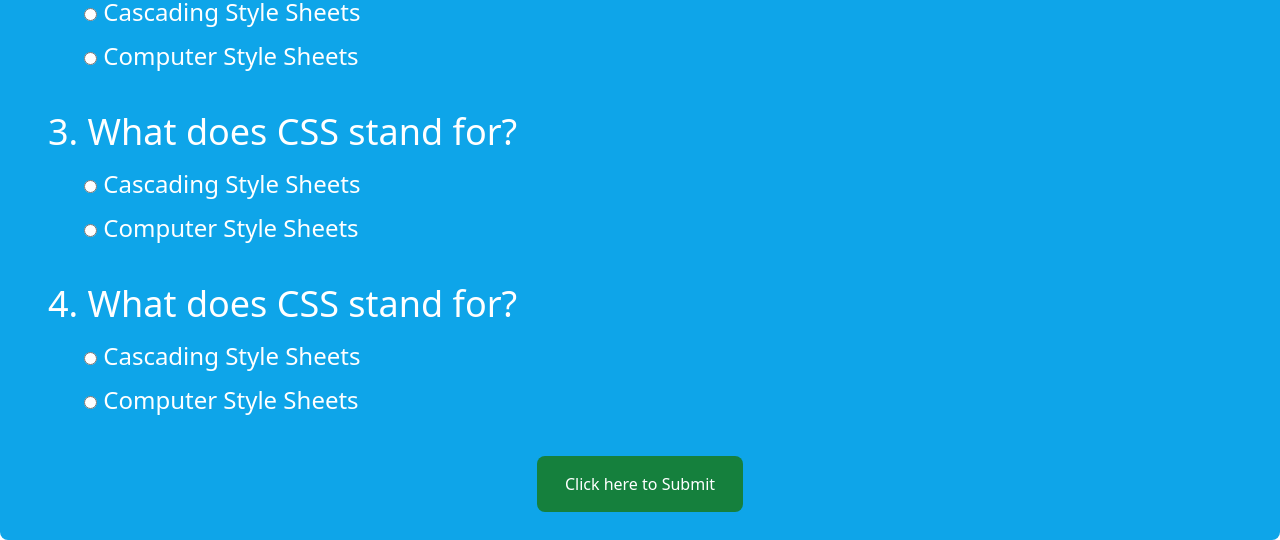
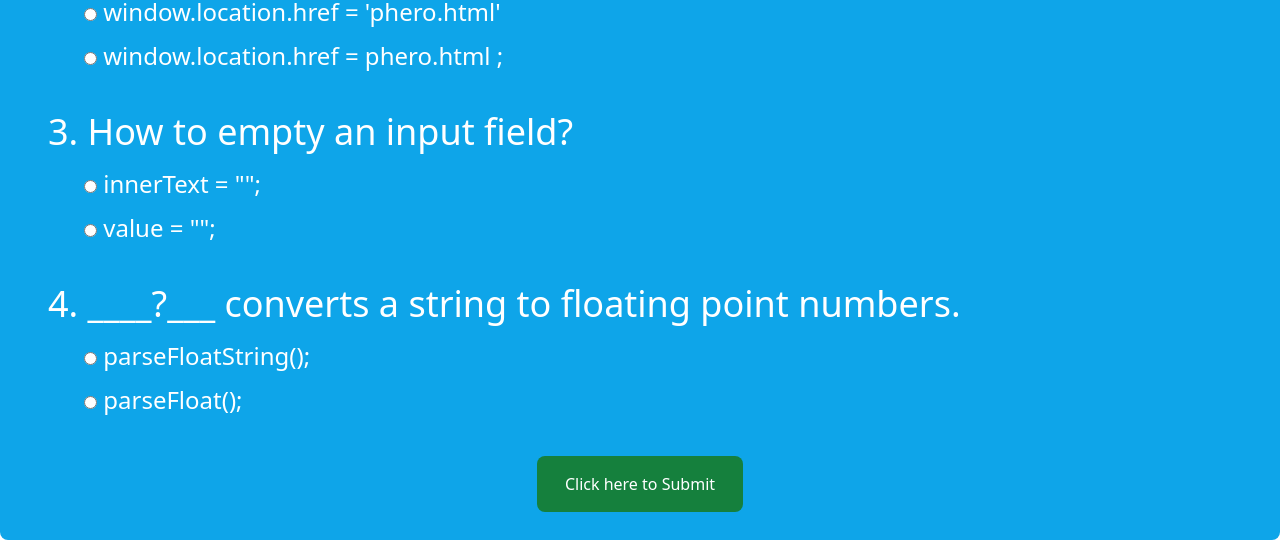
Before and after one commit to KhanZiaul/JS-Interactive-Quiz, a plain HTML site: page index.html in a window 1280 px wide. Shown: the part 612-1152 px from the top of the page. Drawn offline with nearby package versions, Linux system fonts and the light colour scheme.

Commit message:
updated questions

```diff
--- a/app.js
+++ b/app.js
@@ -1,5 +1,5 @@
 
-const correctAnswer = ['B', 'B' ,'B' ,'B'];
+const correctAnswer = ['A', 'A' ,'B' ,'B'];
 
 const quizs = document.getElementById('quiz');
 
@@ -67,6 +67,6 @@ quizs.addEventListener('submit', e => {
             i++;
         }
 
-    },100);
+    },15);
 
 });
--- a/index.html
+++ b/index.html
@@ -47,49 +47,49 @@
                 </div>
 
                 <div class="p-5">
-                        <p class="text-4xl mb-2">2. What does CSS stand for? </p>
+                        <p class="text-4xl mb-2">2. Which code will redirect you to the pHero.html page ? </p>
                         <div class="px-9 mt-4 text-2xl">
                             <input type="radio" name="q2" value="A"/>
                             <label>
-                                Cascading Style Sheets
+                                window.location.href = 'phero.html'
                             </label>
                         </div>
                         <div class="px-9 mt-3 text-2xl">
                             <input type="radio" name="q2" value="B"/>
                            <label>
-                            Computer Style Sheets
+                            window.location.href =  phero.html ;
                            </label>
                         </div>
                 </div>
 
                 <div class="p-5">
-                        <p class="text-4xl mb-2">3. What does CSS stand for? </p>
+                        <p class="text-4xl mb-2">3. How to empty an input field? </p>
                         <div class="px-9 mt-4 text-2xl">
                             <input type="radio" name="q3" value="A"/>
                             <label>
-                                Cascading Style Sheets
+                            innerText = "";
                             </label>
                         </div>
                         <div class="px-9 mt-3 text-2xl">
                             <input type="radio" name="q3" value="B"/>
                            <label>
-                            Computer Style Sheets
+                            value = "";
                            </label>
                         </div>
                 </div>
 
                 <div class="p-5">
-                        <p class="text-4xl mb-2">4. What does CSS stand for? </p>
+                        <p class="text-4xl mb-2">4. ____?___ converts a string to floating point numbers. </p>
                         <div class="px-9 mt-4 text-2xl">
                             <input type="radio" name="q4" value="A"/>
                             <label>
-                                Cascading Style Sheets
+                                parseFloatString();
                             </label>
                         </div>
                         <div class="px-9 mt-3 text-2xl">
                             <input type="radio" name="q4" value="B"/>
                            <label>
-                            Computer Style Sheets
+                            parseFloat();
                            </label>
                         </div>
                 </div>
```
